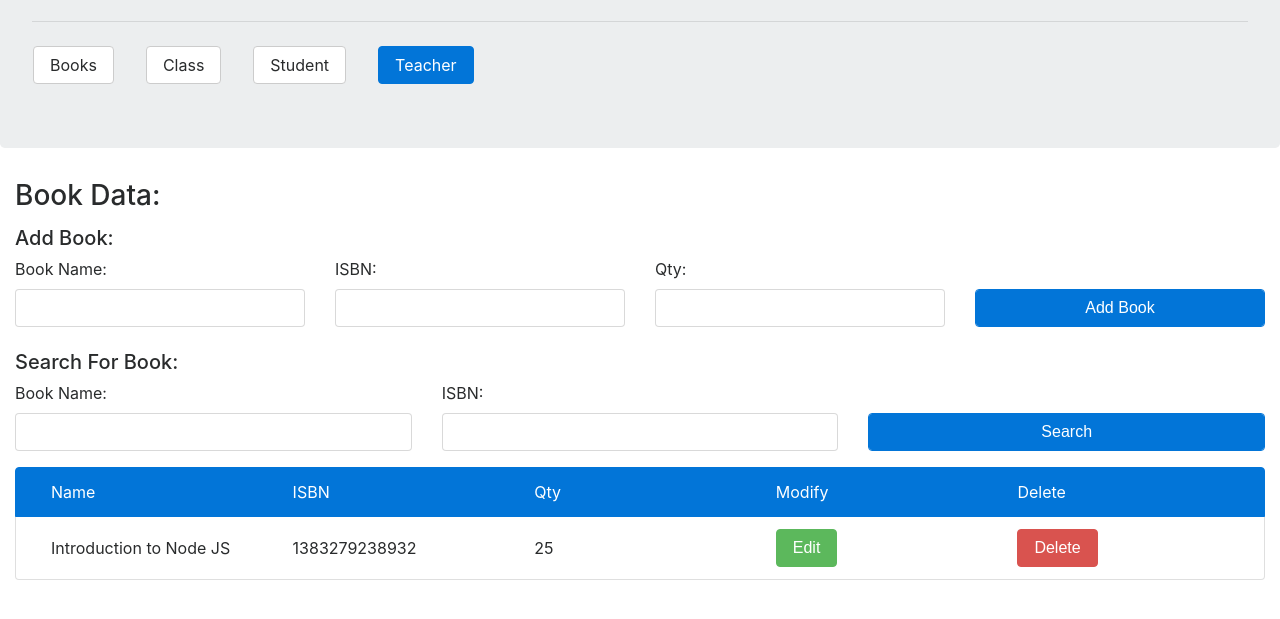
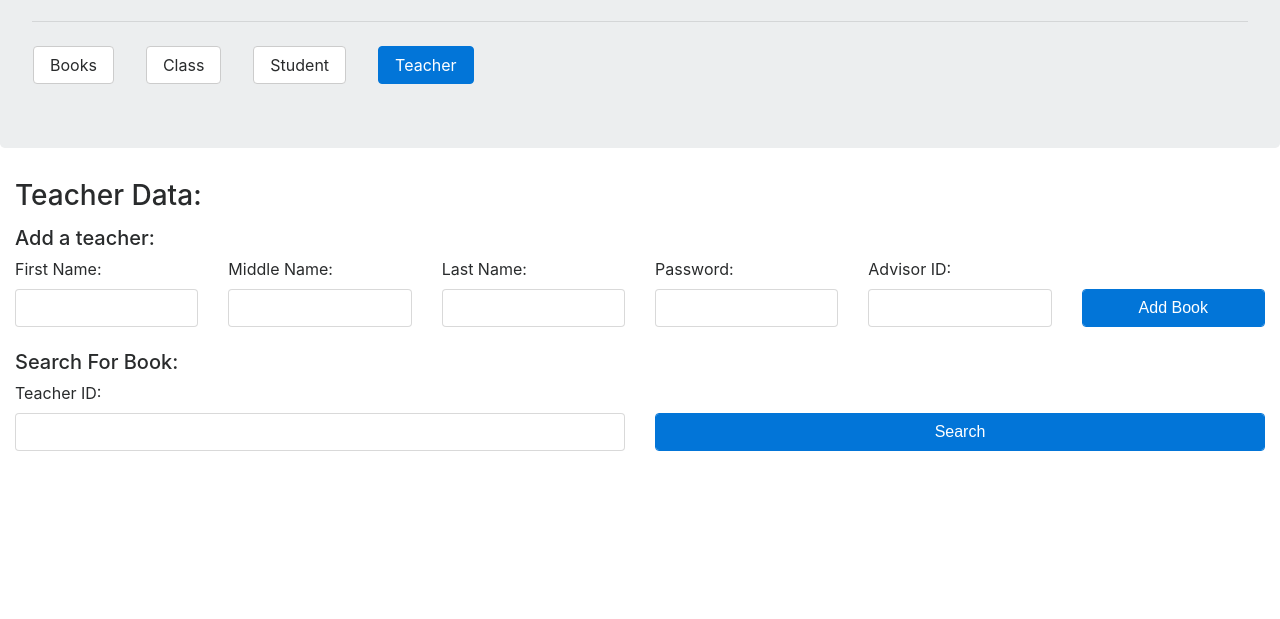
Before and after one commit to metemorris/CS425Project, a website: page public/admin-crud/teacher.html in a window 1280 px wide. Shown: the part 149-768 px from the top of the page. Drawn offline with nearby package versions, Linux system fonts and the light colour scheme; a script that the page names is missing.

Commit message:
More crud page updates

```diff
--- a/public/admin-crud/teacher.html
+++ b/public/admin-crud/teacher.html
@@ -10,10 +10,10 @@
     <script>
 
 
-        var searchBooks = function () {
-            $('#bookList').empty();
+        var search = function () {
+            $('#list').empty();
             const item =  $("<li class='list-group-item active'><div class='col'> Name </div> <div class='col'> ISBN </div> <div class='col'> Qty </div> <div class='col'> Modify </div> <div class='col'> Delete </div> </li>");
-            $('#bookList').append(item);
+            $('#list').append(item);
             var list = [
                 {name: "hello Node Js", ISBN: 123626929, qty: 35},
                 {name: "hello MYSQL", ISBN: 123226929, qty: 25},
@@ -82,7 +82,7 @@
                 li.appendChild(update);
                 li.appendChild(deldiv);
                 li.id = list[elem]['ISBN'];
-                $('#bookList').append(li);
+                $('#list').append(li);
             }
         }
     </script>
@@ -104,26 +104,34 @@
     <div class="book">
         <div class="row">
             <div class="col">
-                <h3 class="display-5"> Book Data: </h3>
+                <h3 class="display-5"> Teacher Data: </h3>
             </div>
         </div>
         <div class="row mt-2">
             <div class="col">
-                <h5 class="display-6"> Add Book: </h5>
+                <h5 class="display-6"> Add a teacher: </h5>
             </div>
         </div>
-        <form name="addbook" class="row align-center">
+        <form name="addteacher" class="row align-center">
             <div class="col form-group">
-                <label for="bookName"> Book Name: </label>
-                <input class="form-control" type="text" name="bookName" id="bookName"/>
+                <label for="firstName"> First Name: </label>
+                <input class="form-control" type="text" name="firstName" id="firstName"/>
             </div>
             <div class="col form-group">
-                <label for="bookISBN"> ISBN:  </label>
-                <input class="form-control" type="number" name="isbn" id="bookISBN"/>
+                <label for="middleName"> Middle Name:  </label>
+                <input class="form-control" type="text" name="middleName" id="middleName"/>
             </div>
             <div class="col form-group">
-                <label for=bookQty> Qty:  </label>
-                <input class="form-control" type="number" name="qty" id="bookQty"/>
+                <label for="lastName"> Last Name:  </label>
+                <input class="form-control" type="text" name="lastName" id="lastName"/>
+            </div>
+            <div class="col form-group">
+                <label for="pass"> Password:  </label>
+                <input class="form-control" type="text" name="pass" id="pass"/>
+            </div>
+            <div class="col form-group">
+                <label for="staff"> Advisor ID:  </label>
+                <input class="form-control" type="number" name="staff" id="staff"/>
             </div>
             <div class="col form-group">
                 <label for="subBtn"> </label>
@@ -135,35 +143,17 @@
                 <h5 class="display-6"> Search For Book: </h5>
             </div>
         </div>
-        <form name="updatedeletebook" class="row align-center">
+        <form name="updatedelete" class="row align-center">
             <div class="col form-group">
-                <label for="bookName"> Book Name: </label>
-                <input class="form-control" type="text" name="bookName" id="bookName"/>
-            </div>
-            <div class="col form-group">
-                <label for="bookISBN"> ISBN:  </label>
-                <input class="form-control" type="number" name="isbn" id="bookISBN"/>
+                <label for="teacherID"> Teacher ID:  </label>
+                <input class="form-control" type="number" name="teacherID" id="teacherID"/>
             </div>
             <div class="col form-group">
                 <label for="subBtn"> </label>
-                <input type="button" id="searchBtn" class="form-control btn btn-primary mt-2" onclick="searchBooks()" value="Search"/>
+                <input type="button" id="searchBtn" class="form-control btn btn-primary mt-2" onclick="search()" value="Search"/>
             </div>
         </form>
-        <ul class="list-group" id="bookList">
-            <li class="list-group-item active">
-                <div class="col"> Name </div>
-                <div class="col"> ISBN </div>
-                <div class="col"> Qty </div>
-                <div class="col"> Modify </div>
-                <div class="col"> Delete </div>
-            </li>
-            <li class="list-group-item">
-                <div class="col"> Introduction to Node JS</div>
-                <div class="col"> 1383279238932</div>
-                <div class="col"> 25 </div>
-                <div class="col"> <button class="btn btn-success"> Edit </button> </div>
-                <div class="col"> <button class="btn btn-danger"> Delete</button> </div>
-            </li>
+        <ul class="list-group" id="list">
         </ul>
     </div>
 </div>
```
Also changed, not shown: public/admin-crud/class.html (+26 -36 lines), public/admin-crud/student.html (+26 -36 lines).
